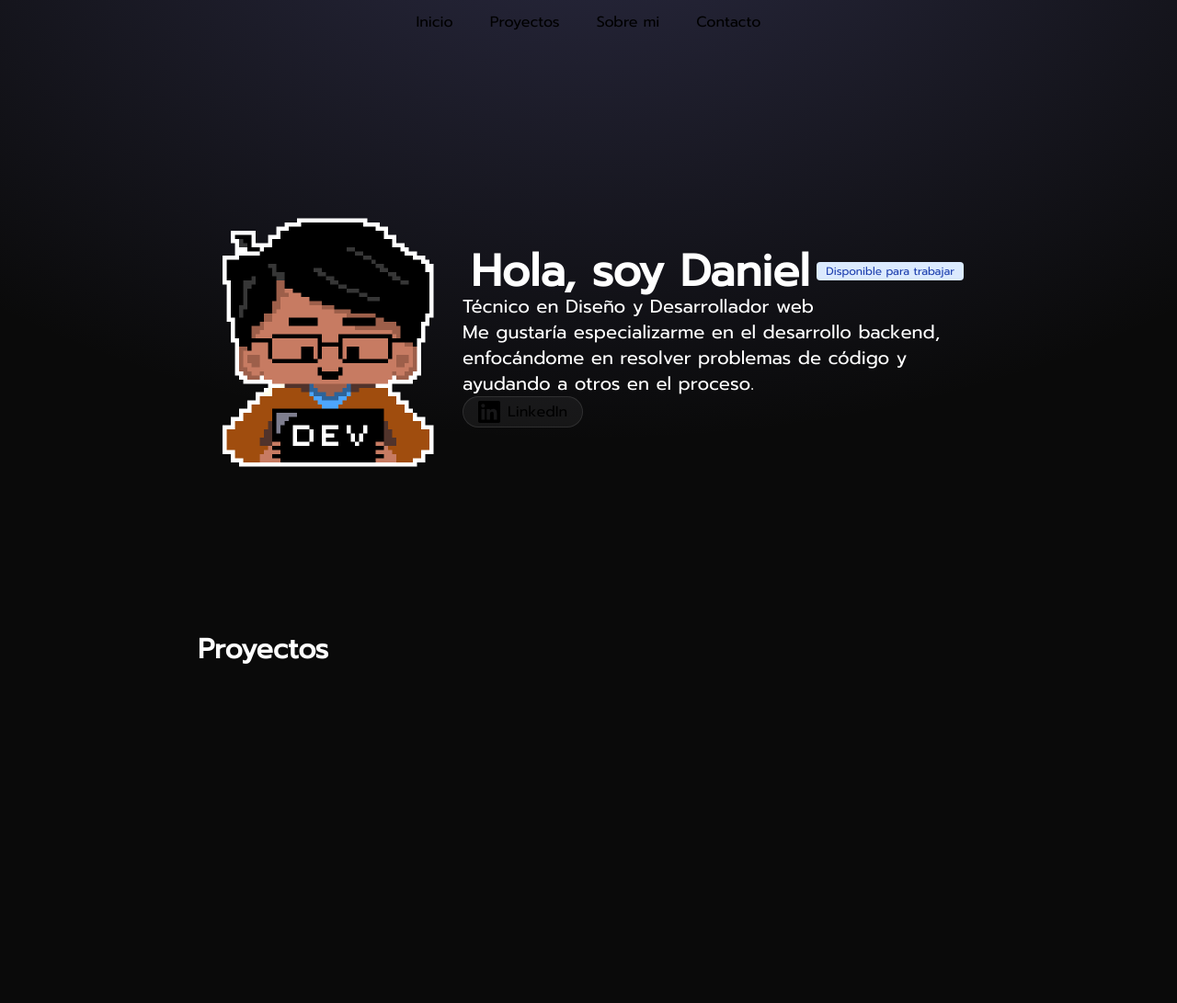
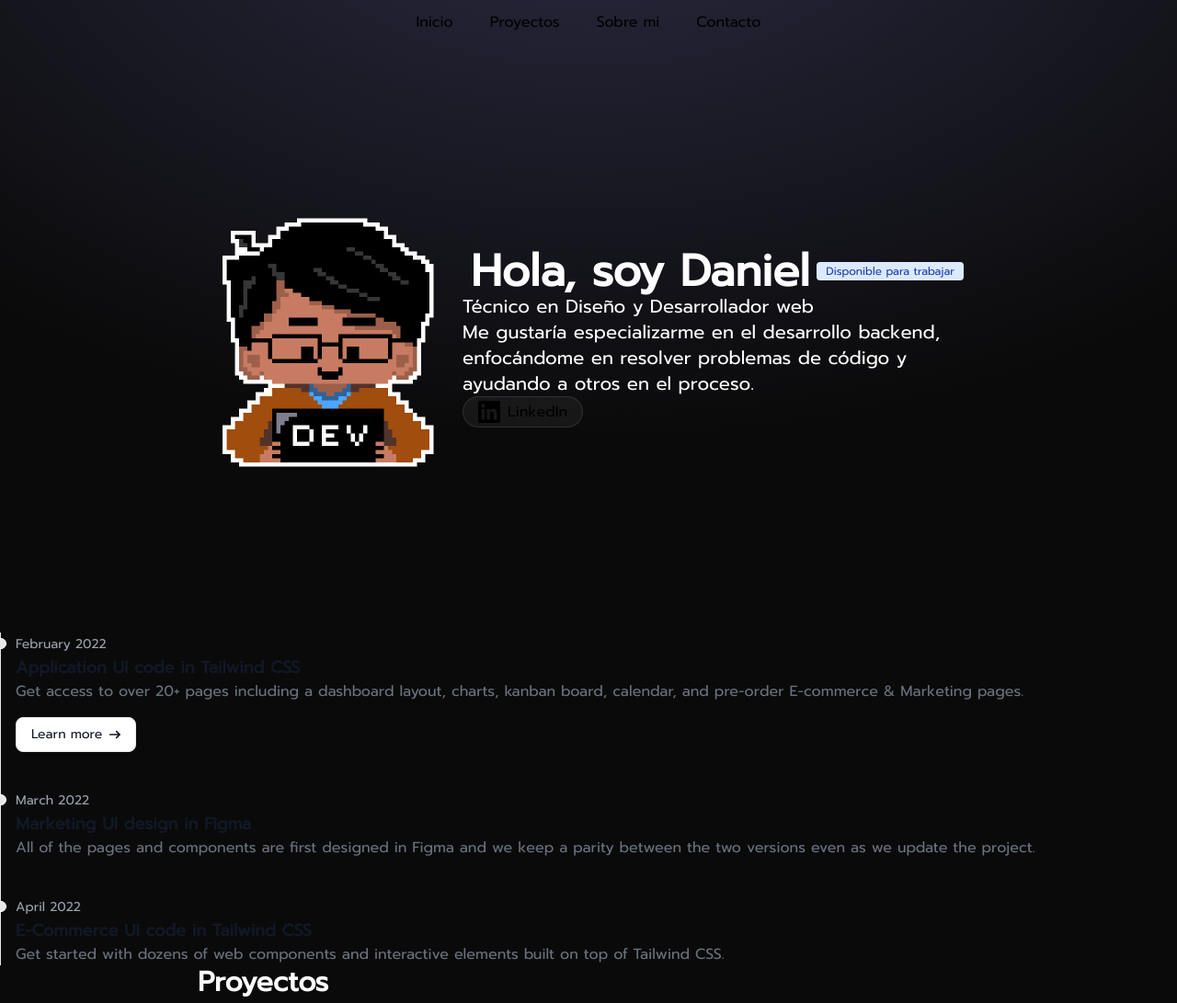
Before and after one commit to DanEVI/Astro-portafolio, an Astro site: page / in a window 1280 px wide. Shown: the whole page at 92% size. Before the commit the page ends 800 px from the top, so only its background shows below. Built offline with nearby package versions, Linux system fonts and the light colour scheme; Astro itself is replaced by a stand-in of ours.

Commit message:
Add experience

```diff
--- /dev/null
+++ b/src/components/Experience.astro
@@ -0,0 +1,18 @@
+
+<ol class="relative border-s border-gray-200 dark:border-gray-700">
+    <li class="mb-10 ms-4">
+        <slot />
+    </li>
+    <li class="mb-10 ms-4">
+        <div class="absolute w-3 h-3 bg-gray-200 rounded-full mt-1.5 -start-1.5 border border-white dark:border-gray-900 dark:bg-gray-700"></div>
+        <time class="mb-1 text-sm font-normal leading-none text-gray-400 dark:text-gray-500">March 2022</time>
+        <h3 class="text-lg font-semibold text-gray-900 dark:text-white">Marketing UI design in Figma</h3>
+        <p class="text-base font-normal text-gray-500 dark:text-gray-400">All of the pages and components are first designed in Figma and we keep a parity between the two versions even as we update the project.</p>
+    </li>
+    <li class="ms-4">
+        <div class="absolute w-3 h-3 bg-gray-200 rounded-full mt-1.5 -start-1.5 border border-white dark:border-gray-900 dark:bg-gray-700"></div>
+        <time class="mb-1 text-sm font-normal leading-none text-gray-400 dark:text-gray-500">April 2022</time>
+        <h3 class="text-lg font-semibold text-gray-900 dark:text-white">E-Commerce UI code in Tailwind CSS</h3>
+        <p class="text-base font-normal text-gray-500 dark:text-gray-400">Get started with dozens of web components and interactive elements built on top of Tailwind CSS.</p>
+    </li>
+</ol>
--- /dev/null
+++ b/src/components/ExperienceItem.astro
@@ -0,0 +1,18 @@
+---
+import { date } from "astro/zod"
+
+const EXPERIENCE = [
+    {
+        date: "February 2024",
+        title: "Desarrollo web full stack",
+        description: "Me encargue de desarrollar un sistema de fomularios a nivel interno, para el cual tuve que cumplir los requerimientos de especialistas de sanidad",
+    }
+]
+---
+<div class="absolute w-3 h-3 bg-gray-200 rounded-full mt-1.5 -start-1.5 border border-white dark:border-gray-900 dark:bg-gray-700"></div>
+        <time class="mb-1 text-sm font-normal leading-none text-gray-400 dark:text-gray-500">February 2022</time>
+        <h3 class="text-lg font-semibold text-gray-900 dark:text-white">Application UI code in Tailwind CSS</h3>
+        <p class="mb-4 text-base font-normal text-gray-500 dark:text-gray-400">Get access to over 20+ pages including a dashboard layout, charts, kanban board, calendar, and pre-order E-commerce & Marketing pages.</p>
+        <a href="#" class="inline-flex items-center px-4 py-2 text-sm font-medium text-gray-900 bg-white border border-gray-200 rounded-lg hover:bg-gray-100 hover:text-blue-700 focus:z-10 focus:ring-4 focus:outline-none focus:ring-gray-100 focus:text-blue-700 dark:bg-gray-800 dark:text-gray-400 dark:border-gray-600 dark:hover:text-white dark:hover:bg-gray-700 dark:focus:ring-gray-700">Learn more <svg class="w-3 h-3 ms-2 rtl:rotate-180" aria-hidden="true" xmlns="http://www.w3.org/2000/svg" fill="none" viewBox="0 0 14 10">
+    <path stroke="currentColor" stroke-linecap="round" stroke-linejoin="round" stroke-width="2" d="M1 5h12m0 0L9 1m4 4L9 9"/>
+  </svg></a>
--- a/src/pages/index.astro
+++ b/src/pages/index.astro
@@ -4,6 +4,8 @@ import Badge from "../components/Badge.astro";
 import SocialPill from "../components/SocialPill.astro";
 import LinkedIn from "../icons/LinkedIn.astro";
 import SectionContainer from "../components/SectionContainer.astro";
+import Experience from "../components/Experience.astro";
+import ExperienceItem from "../components/ExperienceItem.astro";
 ---
 
 <Layout title="Daniel Villavicencio | Diseño y desarrollo web">
@@ -28,7 +30,9 @@ import SectionContainer from "../components/SectionContainer.astro";
 				</div>
 			</div>
 		</SectionContainer>
-
+		<Experience>
+			<ExperienceItem></ExperienceItem>
+		</Experience>
 		<SectionContainer id="proyectos">
 			<h2 class="text-white text-3xl font-bold flex justify-center flex-row">Proyectos</h2>
 		</SectionContainer>
```
